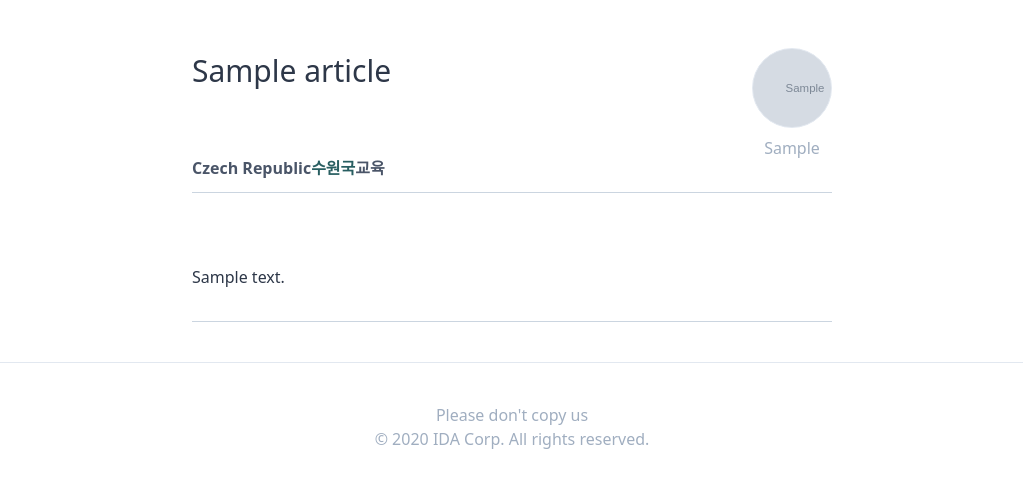
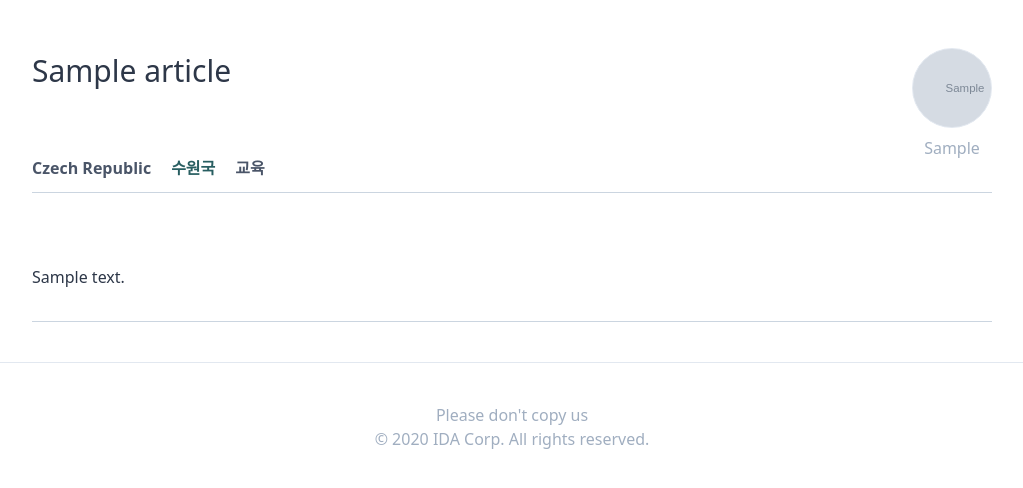
Before and after one commit to JunDamin/ArticleChannel, a Django app: page /articles/1 in a window 1280 px wide. Shown: the part 80-568 px from the top of the page, without its empty margins (128-1151 px from the left). Run offline with Django 3.2, Linux system fonts and the light colour scheme; tables that the repository leaves empty hold one stand-in row (values such as "Sample post"); grey boxes marked "Sample" are stand-in pictures; parts of the project's set-up code (start-up, migrations or seed data) failed here and were passed over; some libraries are stand-ins or nearby versions.

Commit message:
#5.2 Witdh adjusted

```diff
--- a/templates/articles/article_detail.html
+++ b/templates/articles/article_detail.html
@@ -7,13 +7,13 @@
 {% block content %}
 
 <div class="container mx-auto flex justify-around pb-10">
-    <div class="w-1/2">
+    <div class="w-3/4">
         <div class="flex w-full justify-between border-section">
             <div class="pb-1 content-around">
                 <h4 class="text-3xl font-medium h-full">{{article.title}}</h4>
-                <div class="flex justify-between w-full">
+                <div class="flex justify-between">
                     <span class="text-gray-700 font-bold">{{article.country.name}}</span>
-                    <span class="text-teal-800 font-bold">{{article.get_article_field_display}}</span>
+                    <span class="text-teal-800 font-bold px-5">{{article.get_article_field_display}}</span>
                     <span class="mr-5 text-gray-700 font-bold">{{article.get_subject_type_display}}</span>
                 </div>
             </div>
```
